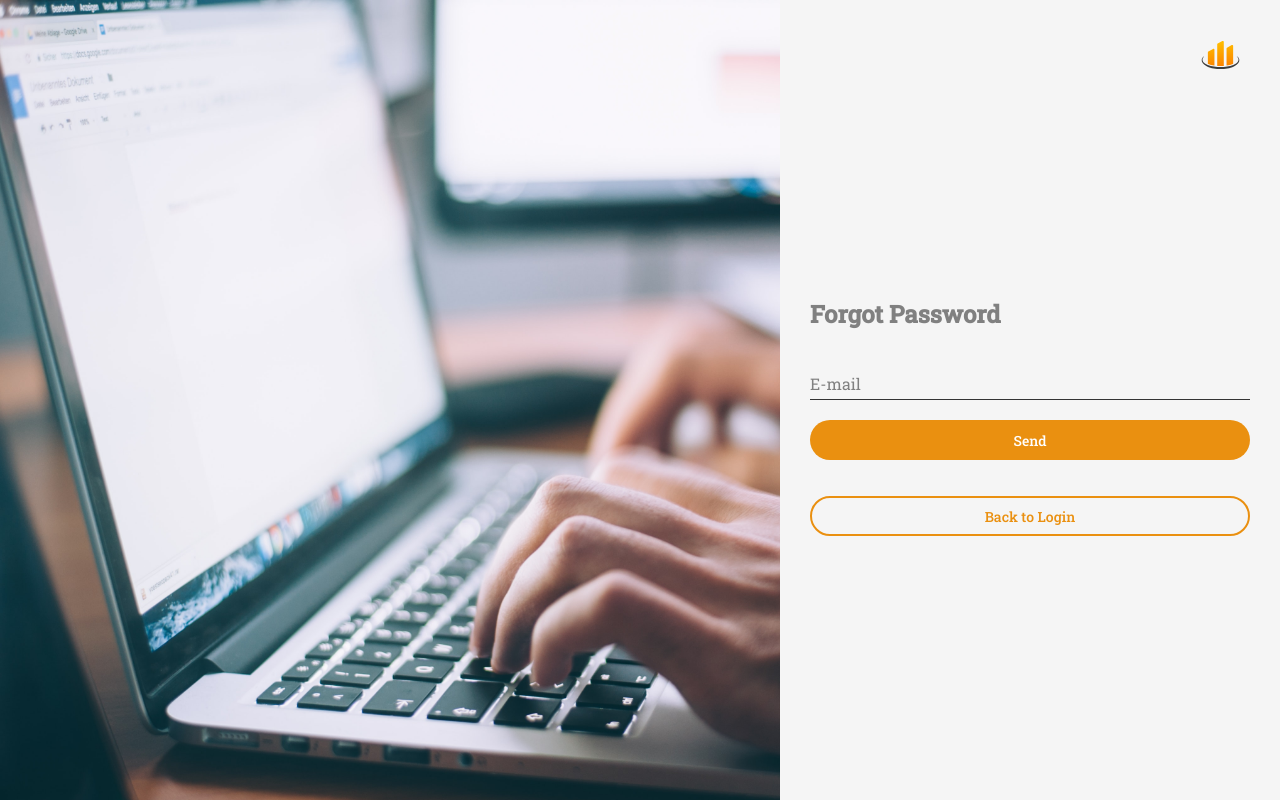
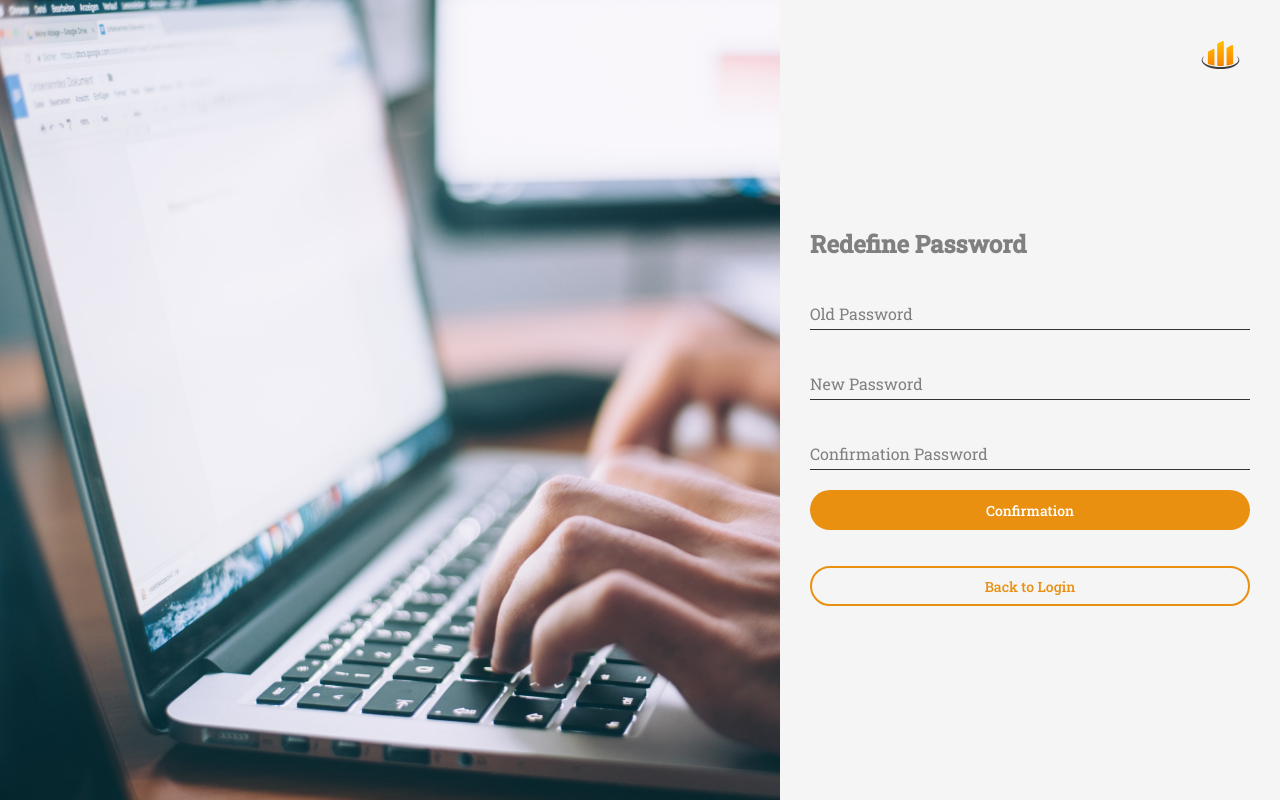
Before and after one commit to Guilbritto/pzmcore-front, a React (Create React App) app: page /forgot/redefine in a window 1280 px wide. Built offline with nearby package versions, Linux system fonts and the light colour scheme.

Commit message:
Added Changed password feature

```diff
--- a/src/components/CheckCode/index.tsx
+++ b/src/components/CheckCode/index.tsx
@@ -1,18 +1,28 @@
-import React, { InputHTMLAttributes, useCallback, useEffect, useRef } from 'react';
-import { getEffectiveConstraintOfTypeParameter } from 'typescript';
+import React, { ChangeEvent, createRef,  InputHTMLAttributes,  useCallback,  useEffect,  useState } from 'react';
 
 import { Container } from './styles';
 
-const CheckCode: React.FC = () => {
-  const divRef = useRef<HTMLDivElement>(null)
+interface CheckCodeProps{
+    setValue(value:string):void
+}
 
-  // useEffect(() => {
+const CheckCode: React.FC<CheckCodeProps> = ({setValue}) => {
+    const divRef = createRef<HTMLDivElement>()
+    const [text, setText] = useState<any>({} as any);
+    const [value1, setValue1] = useState('')
+    const [value2, setValue2] = useState('')
+    const [value3, setValue3] = useState('')
+    const [value4, setValue4] = useState('')
+    const [value5, setValue5] = useState('')
+    const [value6, setValue6] = useState('')
+    const [value7, setValue7] = useState('')
+    const [value8, setValue8] = useState('')
 
-  // }, [])
+    useEffect(() => {
+        setValue(`${value1} ${value2} ${value3} ${value4} ${value5} ${value6} ${value7} ${value8}`)
+    }, [value1, value2, value3, value4,value5, value6,value7, value8])
 
-
-
-  const startInput = useCallback((evt: any) => {
+    const startInput = useCallback((evt) => {
         const container = evt.currentTarget;
         container.onkeyup = function(e: any, i: any) {
             var target = e.srcElement || e.target;
@@ -42,19 +52,21 @@ const CheckCode: React.FC = () => {
                 }
             }
         }
-
     }, [])
 
-  return <Container ref={divRef} onFocus={startInput}>
-    <input type="text" id="1" maxLength={1} />
-    <input type="text" id="2" maxLength={1} />
-    <input type="text" id="3" maxLength={1} />
-    <input type="text" id="4" maxLength={1} />
 
-    <input type="text" id="5" maxLength={1} />
-    <input type="text" id="6" maxLength={1} />
-    <input type="text" id="7" maxLength={1} />
-    <input type="text" id="8" maxLength={1} />
+    useEffect(() => console.log(text), [text])
+
+    return <Container ref={divRef} onFocus={startInput} >
+        <input type="text" id="1" maxLength={1} value={value1} onChange={evt => setValue1(evt.target.value)} />
+        <input type="text" id="2" maxLength={1} value={value2} onChange={evt => setValue2(evt.target.value)} />
+        <input type="text" id="3" maxLength={1} value={value3} onChange={evt => setValue3(evt.target.value)} />
+        <input type="text" id="4" maxLength={1} value={value4} onChange={evt => setValue4(evt.target.value)} />
+
+        <input type="text" id="5" maxLength={1} value={value5} onChange={evt => setValue5(evt.target.value)} />
+        <input type="text" id="6" maxLength={1} value={value6} onChange={evt => setValue6(evt.target.value)} />
+        <input type="text" id="7" maxLength={1} value={value7} onChange={evt => setValue7(evt.target.value)} />
+        <input type="text" id="8" maxLength={1} value={value8} onChange={evt => setValue8(evt.target.value)} />
     </Container>;
 }
 
--- a/src/components/CheckCode/styles.ts
+++ b/src/components/CheckCode/styles.ts
@@ -1,6 +1,7 @@
 import styled from 'styled-components';
 
 export const Container = styled.div`
+  margin: 30px 0;
   input{
     width: 40px;
     height: 45px;
--- /dev/null
+++ b/src/pages/Forgot/PasswordRedefine/index.tsx
@@ -0,0 +1,88 @@
+import React, { useCallback, useState } from 'react';
+import { Container } from './styles';
+import logo from '../../../assets/images/logoligthTheme.svg';
+
+import { BoxLogin } from '../../Login/styles';
+import { useHistory, useLocation } from 'react-router-dom';
+import Input from '../../../components/Input';
+import { FormProvider, useForm } from 'react-hook-form';
+import { useUser } from '../../../hooks/UserContext';
+import { useToast } from '../../../hooks/ToastContext';
+
+const PasswordRedefine: React.FC = () => {
+  const history = useHistory()
+  const methods = useForm();
+  const {addToast} = useToast()
+  const { forgotChangePassword } = useUser()
+  const location = useLocation<{email: string, code:string}>()
+   const onSubmit = useCallback(
+    async (data: any) => {
+      const { email, code } = location.state;
+      if(data.newPassword === data.confirmationPassword){
+        await forgotChangePassword(email, {old: data.oldPassword, new: data.newPassword},  code)
+        addToast({
+          title: 'Password changed',
+          description: 'Your password has been changed successfully',
+          type: 'success',
+        })
+      }else{
+        addToast({
+          title: 'Error',
+          description: 'New password and confirmation password does not match',
+          type: 'error',
+        })
+      }
+
+    },
+    [],
+  );
+
+  return <Container>
+    <BoxLogin>
+        <header>
+          <img src={logo} alt="logo" />
+        </header>
+        <FormProvider {...methods}>
+
+
+          <form name="teste" onSubmit={methods.handleSubmit(onSubmit)}>
+            <span>
+              <h1>Redefine Password</h1>
+            </span>
+
+            <Input
+              placeHolder="Old Password"
+              name="oldPassword"
+              type="password"
+              validate={{ required: true }}
+            />
+            <Input
+              placeHolder="New Password"
+              name="newPassword"
+              type="password"
+              validate={{ required: true }}
+            />
+            <Input
+              placeHolder="Confirmation Password"
+              name="confirmationPassword"
+              type="password"
+              validate={{ required: true }}
+            />
+
+            <footer>
+              <button type="submit"> Confirmation </button>
+              <button id="signUp" type="button" onClick={() => history.push('/')}>
+                Back to Login
+              </button>
+
+            </footer>
+
+          </form>
+          </FormProvider>
+        <footer>
+        </footer>
+      </BoxLogin>
+  </Container>;
+}
+
+export default PasswordRedefine;
--- /dev/null
+++ b/src/pages/Forgot/PasswordRedefine/styles.ts
@@ -0,0 +1,9 @@
+import styled from 'styled-components';
+import LoginImage from '../../../assets/images/homepageImage.jpg'
+
+
+export const Container = styled.div`
+  height: 100vh;
+  background-image: url(${LoginImage});
+  background-size: cover;
+`;
--- a/src/pages/Forgot/VerificationCode/index.tsx
+++ b/src/pages/Forgot/VerificationCode/index.tsx
@@ -2,24 +2,27 @@ import React, { useCallback, useState } from 'react';
 import { Container } from './styles';
 import logo from '../../../assets/images/logoligthTheme.svg';
 
-import {
-  FormProvider, useForm,
-} from 'react-hook-form';
-
-import {  useHistory } from 'react-router-dom';
+import {  useHistory, useLocation } from 'react-router-dom';
 import { BoxLogin } from '../../Login/styles';
 import { useUser } from '../../../hooks/UserContext';
 import CheckCode from '../../../components/CheckCode';
 
 const VerificationCode: React.FC = () => {
   const history = useHistory();
-  const methods = useForm();
-  const {forgotPassword} = useUser()
+  const { forgotPasswordCheckCode} = useUser()
+  const location = useLocation<{email:string, code: string}>()
+  const [checkCode, setCheckCode] = useState('');
+
    const onSubmit = useCallback(
     async (data: any) => {
-      await forgotPassword(data.email);
+      data.preventDefault()
+      const email = location.state?.email;
+      const validate = await forgotPasswordCheckCode(email, checkCode.split(" ").join(''));
+      if(validate){
+        history.push('/forgot/redefine', {email: email, code: checkCode.split(" ").join('')})
+      }
     },
-    [],
+    [checkCode, forgotPasswordCheckCode],
   );
 
   return <Container>
@@ -27,19 +30,13 @@ const VerificationCode: React.FC = () => {
         <header>
           <img src={logo} alt="logo" />
         </header>
-        <FormProvider {...methods}>
-          <form name="teste" onSubmit={methods.handleSubmit(onSubmit)}>
-
-
+          <form name="teste" onSubmit={onSubmit}>
           <span>
               <h1>Verification Code</h1>
             </span>
-
-
-            <CheckCode />
-
+            <CheckCode setValue={setCheckCode}/>
             <footer>
-              <button type="submit"> Send </button>
+              <button type="submit"> Confirmation </button>
               <button id="signUp" type="button" onClick={() => history.push('/')}>
                 Back to Login
               </button>
@@ -47,9 +44,7 @@ const VerificationCode: React.FC = () => {
             </footer>
 
           </form>
-        </FormProvider>
         <footer>
-
         </footer>
       </BoxLogin>
   </Container>;
--- a/src/pages/Forgot/index.tsx
+++ b/src/pages/Forgot/index.tsx
@@ -21,7 +21,7 @@ const Forgot: React.FC = () => {
     async (data: any) => {
       await forgotPassword(data.email);
 
-      history.push('/forgot/verification')
+      history.push('/forgot/verification', {email: data.email})
     },
     [],
   );
--- a/src/routes/index.tsx
+++ b/src/routes/index.tsx
@@ -2,6 +2,7 @@ import React from 'react';
 import { Switch } from 'react-router-dom';
 import Dashboard from '../pages/Dashboard';
 import Forgot from '../pages/Forgot';
+import PasswordRedefine from '../pages/Forgot/PasswordRedefine';
 import VerificationCode from '../pages/Forgot/VerificationCode';
 
 import Login from '../pages/Login';
@@ -15,8 +16,9 @@ const Routes: React.FC = () => {
 
 
       <Route path="/signIn"  component={SignIn} />
-      <Route path="/forgot/verification"  component={VerificationCode} />
-      <Route path="/forgot"  component={Forgot} />
+      <Route path="/forgot/verification" exact  component={VerificationCode} />
+      <Route path="/forgot/redefine" exact component={PasswordRedefine} />
+      <Route path="/forgot" exact component={Forgot} />
       <Route path="/" exact component={Login} />
 
     </Switch>
--- a/src/utils/urls.ts
+++ b/src/utils/urls.ts
@@ -2,5 +2,8 @@ export const BASE_URL = 'http://localhost:3333';
 //Login
 export const LOGIN = `${BASE_URL}/sessions`;
 export const FORGOT_PASSWORD = `${BASE_URL}/sessions/forgot`
+export const FORGOT_PASSWORD_VALIDATE = `${BASE_URL}/sessions/forgot/validate`
+export const FORGOT_PASSWORD_CHANGE = `${BASE_URL}/sessions/forgot/change`
+
 //SIGNUP
 export const SIGNUP = `${BASE_URL}/user`;
```
Also changed, not shown: src/hooks/UserContext.tsx (+36 -3 lines). Lines whose indentation alone changed are shown as unchanged.
